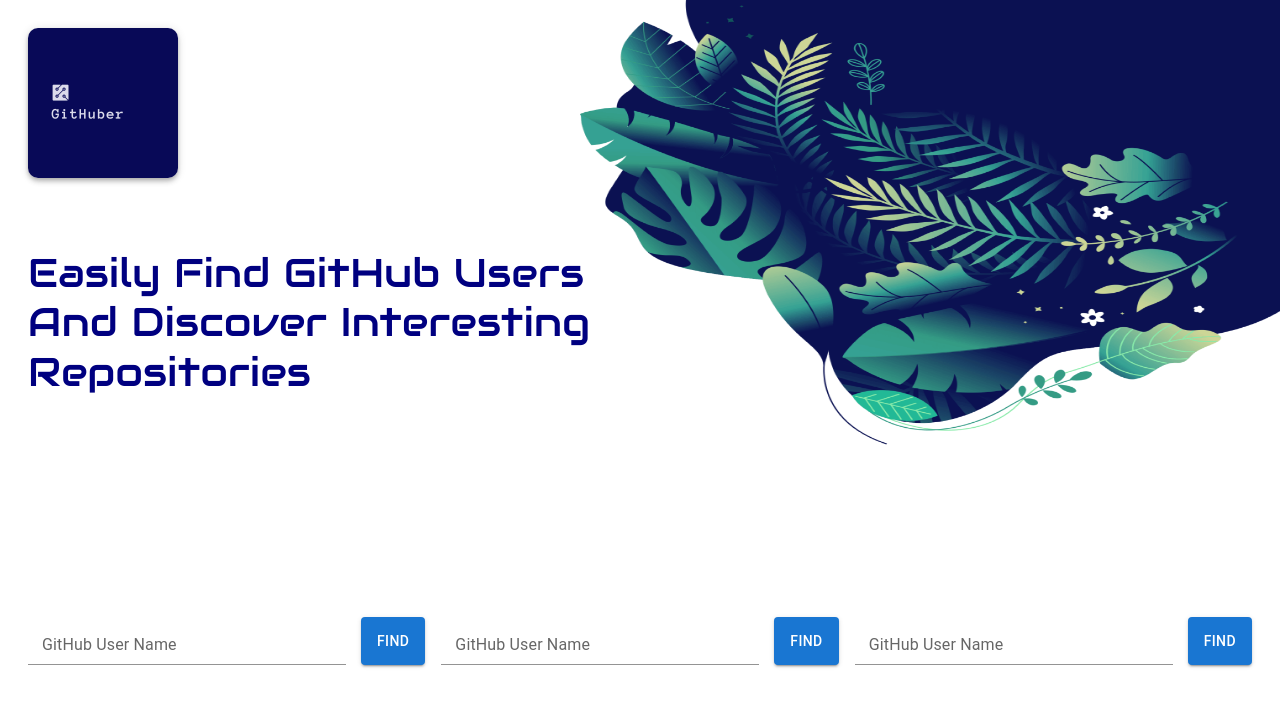
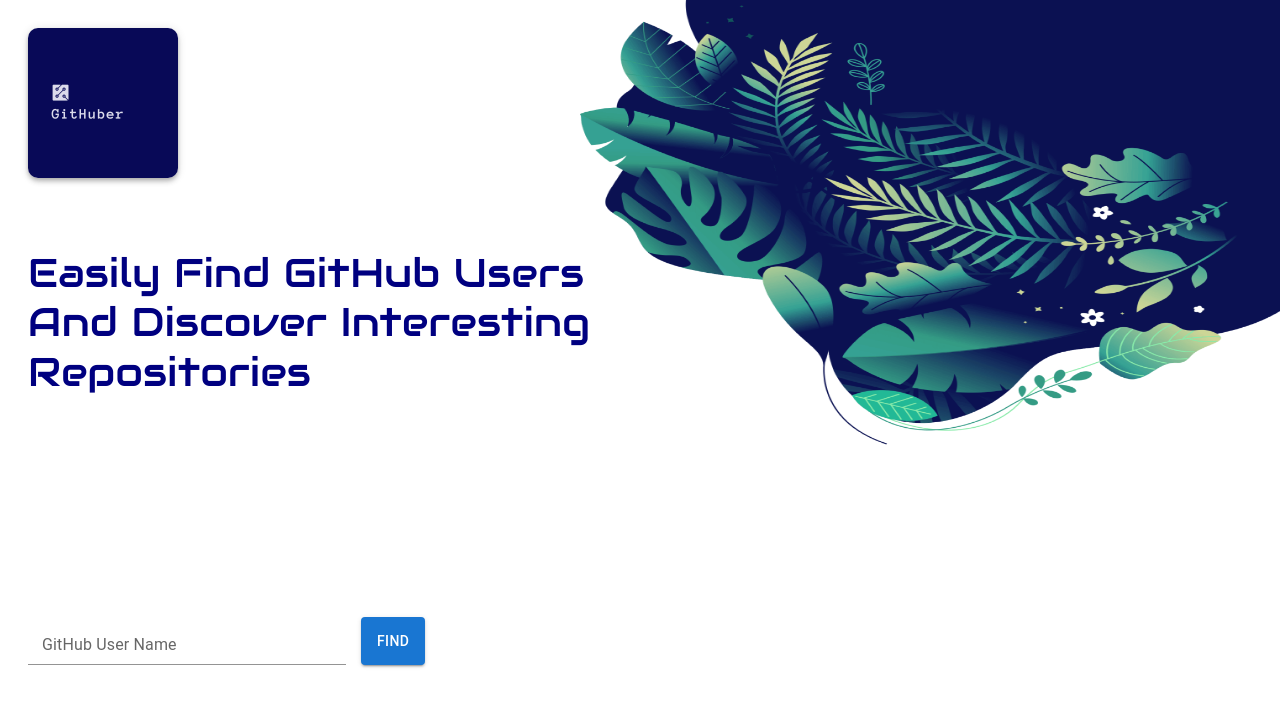
Before and after one commit to freelancer2020/githuber, a React (Create React App) app: page / in a window 1280 px wide. Shown: the top 706 px of the page. Built offline with nearby package versions, Linux system fonts and the light colour scheme.

Commit message:
bug fixes

```diff
--- a/src/App.tsx
+++ b/src/App.tsx
@@ -9,15 +9,11 @@ import Finder from "./Components/Finder/Finder";
 
 const App: React.FC = () => {
   return (
-    <Box>
+    <Box sx={{ overflowX: "hidden" }}>
       <RootLeaves />
       <Header />
       <Banner />
-      <GridSystem
-        finder={<Finder />}
-        result={<Finder />}
-        moreInfo={<Finder />}
-      />
+      <GridSystem finder={<Finder />} />
     </Box>
   );
 };
--- a/src/Components/Finder/Finder.tsx
+++ b/src/Components/Finder/Finder.tsx
@@ -58,33 +58,31 @@ const Finder: React.FC = () => {
   const [request, setRequest] = useState<boolean>(false);
   const [alert, setAlert] = useState<boolean>(false);
 
-  const githubUser = useSelector<RootState>(
-    (state) => state.githubProfile.data
-  );
+  // const githubUser = useSelector<RootState>(
+  //   (state) => state.githubProfile.data
+  // );
   const dispatch = useDispatch<AppDispatch>();
 
   const handleInputChange = (e: React.ChangeEvent<HTMLInputElement>) => {
     if (alert) setAlert(false);
+    if (serverError) setSeverError(false);
     let user = e.target.value;
     setUserName(user);
   };
 
-  const inputValidation = (str: string) => {
-    if (!str) {
+  const findUser = () => {
+    if (!userName) {
       setAlert(true);
       return false;
     }
-  };
 
-  const findUser = () => {
-    const validate = inputValidation(userName);
-    if (!validate) return false;
     setRequest(true);
     window
       .fetch(`https://api.github.com/users/${userName}`)
       .then((response) => {
         if (response.status !== 200) throw new Error("Network Error");
         setSeverError(false);
+
         return response.json();
       })
       .then((data) => {
@@ -98,10 +96,16 @@ const Finder: React.FC = () => {
             repos_url: data["repos_url"],
           },
         };
+        console.log(userData);
         dispatch(githubAction.storeUserProfile(userData));
       })
-      .finally(() => setRequest(false))
-      .catch((err) => setSeverError(true));
+      .finally(() => {
+        setRequest(false);
+        setUserName("");
+      })
+      .catch((err) => {
+        setSeverError(true);
+      });
   };
 
   return (
@@ -120,6 +124,9 @@ const Finder: React.FC = () => {
       </FinderFormContainer>
       <FinderNetworkState>
         {request && <img alt="loader" src={network} />}
+        {serverError && (
+          <Typography variant="body2" children="Unable to get the result" />
+        )}
       </FinderNetworkState>
       <FinderAlert>
         {alert && (
--- a/src/Components/Layouts/Grid.tsx
+++ b/src/Components/Layouts/Grid.tsx
@@ -6,8 +6,8 @@ type Como = ReturnType<React.FC>;
 
 type GridProps = {
   finder: Como;
-  result: Como;
-  moreInfo: Como;
+  result?: Como;
+  moreInfo?: Como;
 };
 
 const GridContainer = styled(Grid)(({ theme }) => ({
@@ -16,6 +16,7 @@ const GridContainer = styled(Grid)(({ theme }) => ({
   paddingRight: "20px",
   marginTop: "200px",
   zIndex: 10,
+  overflowX: "hidden",
 }));
 
 const GridSystem: React.FC<GridProps> = (props) => {
```
